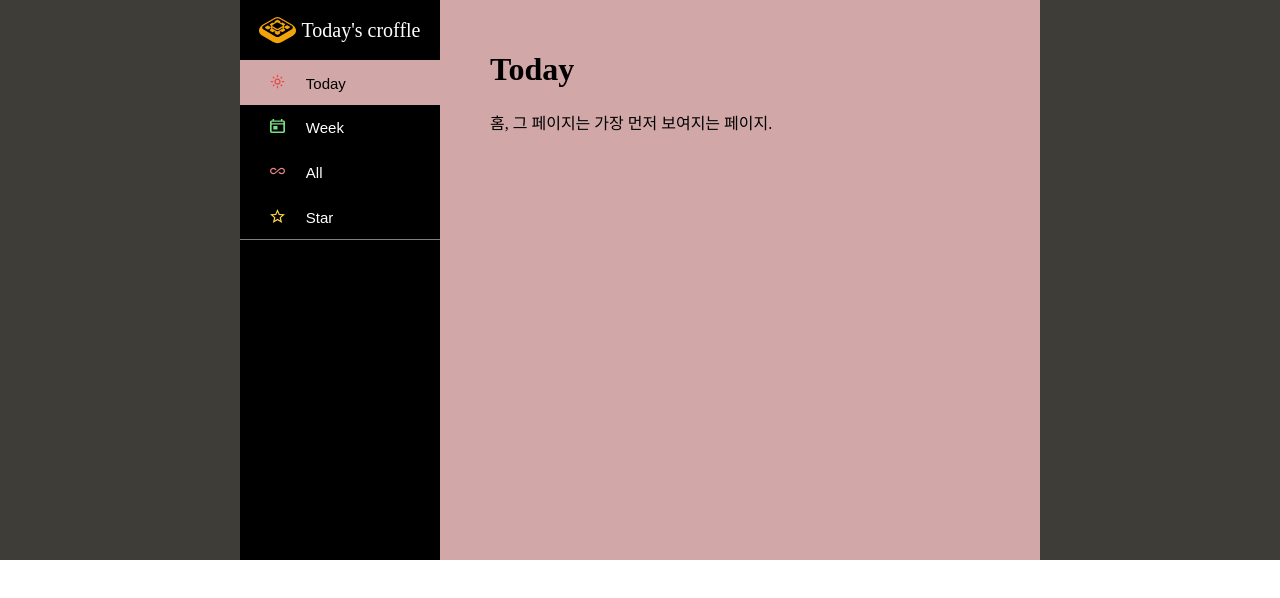
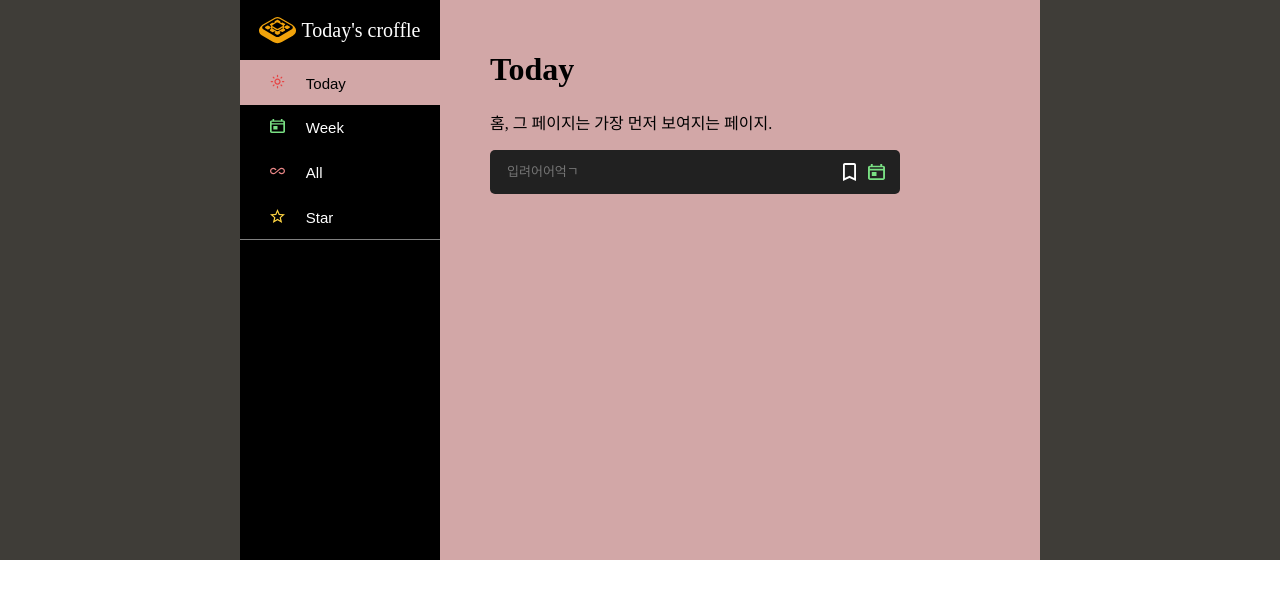
Before and after one commit to GDSC-Daejin/waffle-croffle-frontend, a React (Create React App) app: page / in a window 1280 px wide. Shown: the top 598 px of the page. Built offline with nearby package versions, Linux system fonts and the light colour scheme.

Commit message:
:poop: proceccing..
poop

```diff
--- a/src/App.js
+++ b/src/App.js
@@ -17,7 +17,7 @@ const App = () => {
 
   function activeColor(elmnt, cnum) {
     var i, navbtns, active;
-    var pallet = ["#D2A7A7", "#EBD49A", "#a0cdb2", "#7DAABD"]
+    var pallet = ["#D2A7A7", "#EBD49A", "#a0cdb2", "#a1c2cf"]
     navbtns = document.getElementsByClassName("navbtn");
     active = document.getElementById(elmnt);
 
--- /dev/null
+++ b/src/components/InputTodo.js
@@ -0,0 +1,16 @@
+import React from "react";
+import categorysvg from '../imgs/category.svg'
+import weeksvg from '../imgs/week.svg'
+//import {weeksvg} from '../imgs/ExportSvg';
+
+const InputTodo = () => {
+    return (
+        <div className="InputTodo">
+            <input type='text' placeholder="입려어어억ㄱ"></input>
+            <img src={categorysvg} width="13px"/>&nbsp;&nbsp;&nbsp;
+            <img src={weeksvg} width="17px" fill='white' />
+        </div>
+    )
+}
+
+export default InputTodo;
--- a/src/components/Today.js
+++ b/src/components/Today.js
@@ -1,5 +1,6 @@
 import React from "react";
 import '../styles/pages.css'
+import InputTodo from "./InputTodo";
 
 const Today = () => {
     return (
@@ -7,6 +8,7 @@ const Today = () => {
             <h1>Today</h1>
             <p>홈, 그 페이지는 가장 먼저 보여지는 페이지.
             </p>
+            <InputTodo></InputTodo>
         </div>
     )
 }
--- a/src/styles/pages.css
+++ b/src/styles/pages.css
@@ -2,7 +2,6 @@
     width: 500px;
     height: 500px;
     padding: 30px 50px;
-
 }
 .test {
     background-color: white;
@@ -11,4 +10,22 @@
 #today {background-color: #D2A7A7;}
 #week{background-color: #EBD49A;}
 #all{background-color: #a0cdb2;}
-#star{background-color: #7DAABD;}
+#star{background-color: #a1c2cf;}
+
+.InputTodo{
+    display: flex;
+    background-color: #212121;
+    width: 380px;
+    height: 30px;
+    border-radius: 5px;
+    padding: 7px 15px;
+
+}
+.InputTodo > input {
+    width: 340px;
+    background-color: #212121;
+    color: #eeeeee;
+    outline: none;
+    border: 0;
+    font-size: 13px;
+}
```
Also changed, not shown: src/imgs/category.svg (added).
